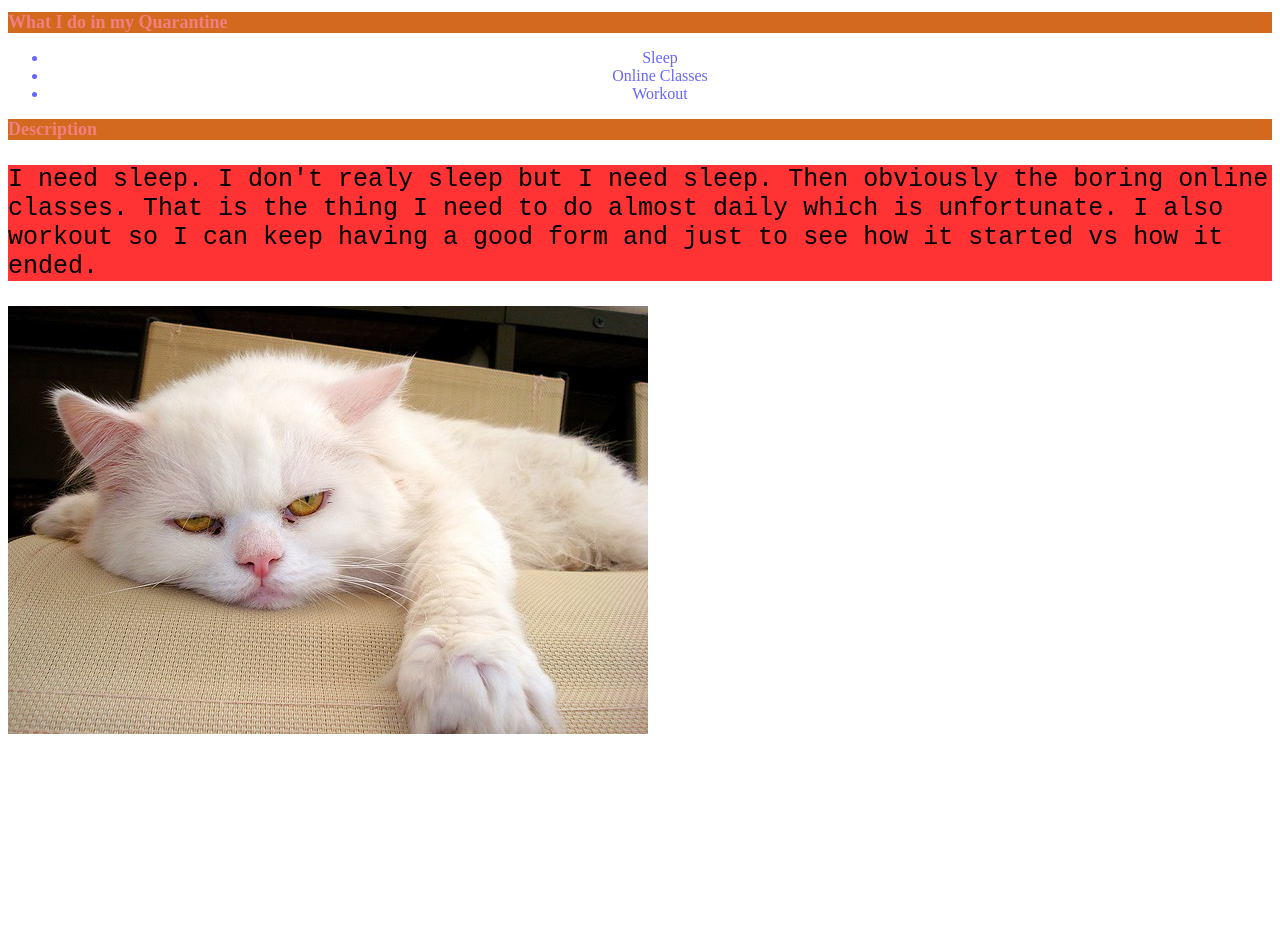
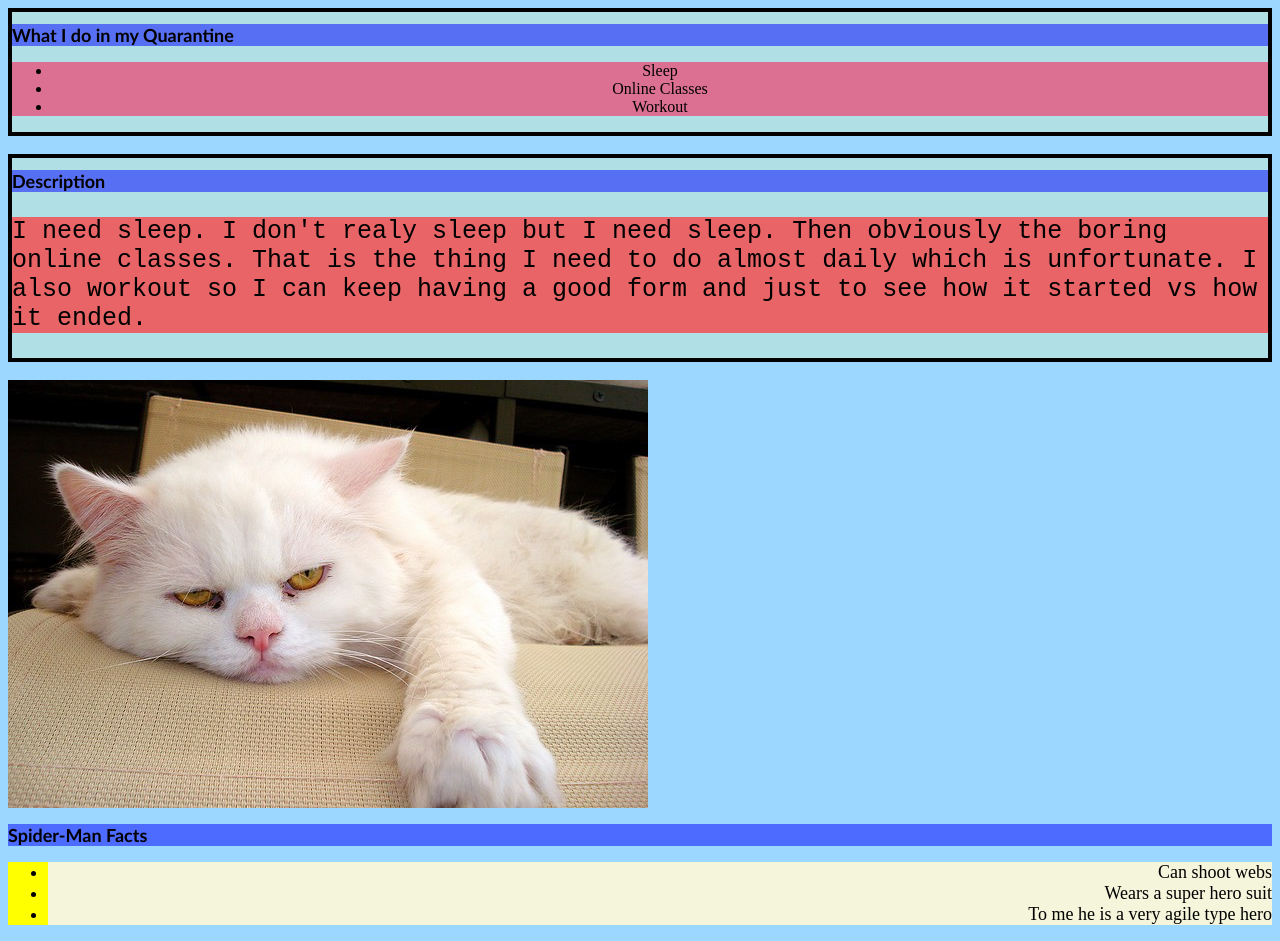
Before and after one commit to ChristianManzano/WebDesign2021, a plain HTML site: page Css Practice/csspractice.html in a window 1280 px wide. Before the commit the page ends 800 px from the top, so only its background shows below. Drawn offline with Linux system fonts and the light colour scheme; a script that the page names is missing.

Commit message:
Id's and Classes

```diff
--- a/Css Practice/csspractice.html
+++ b/Css Practice/csspractice.html
@@ -8,25 +8,41 @@
     </head>
     <body>
         <!-- My Quarantine Activity (tags) -->
+        <div class="quarantine">
             <h1>What I do in my Quarantine</h1>
 
-        <ul>
+        <ul id="quarantineActivities">
             <li>Sleep</li>
             <li>Online Classes</li>
             <li>Workout</li>
+        </ul>
+        </div>
 
-        </ul>
+        <br>
+
+        <div class="quarantine">
             <h1>Description</h1>
             <p>I need sleep. I don't realy sleep but I need sleep.
                 Then obviously the boring online classes. That is the thing I need to do almost daily which is unfortunate.
                 I also workout so I can keep having a good form and just to see how it started vs how it ended.
             </p>
+        </div>
+
+        <br>
+
         <img src="bored.jpg"
 
 
 
 
         <!-- Superhero Activity (id) -->
+        <h1>Spider-Man Facts</h1>
+        <ul id="superheroList">
+            <li id="firstlist">Can shoot webs</li>
+            <li id="secondlist">Wears a super hero suit</li>
+            <li id="thirdlist">To me he is a very agile type hero</li>
+
+        </ul>
 
 
 
--- a/Css Practice/style.css
+++ b/Css Practice/style.css
@@ -1,20 +1,53 @@
 h1 {
-    color:aquamarine;
-    background-color:aquamarine;
+    color:black;
+    background-color:black;
     font-size: large;
+    font-family: Optima, sans-serif;
+
 }
 ul {
     text-align: center;
 
-    color: rgb(102, 102, 255)
+    color: rgb(0, 0, 0)
 }
 p {
-    background-color: #ff3333;
+    background-color: #ff3333b6;
     font-size: 25px;
     font-family: 'Courier New', Courier, monospace;
 }
 
 h1 {
-    color: lightcoral;
-    background-color: chocolate;
+    color: black;
+    background-color: rgba(0, 0, 255, 0.5);
 }
+
+
+
+#superheroList {
+    text-align: right;
+    background-color: yellow;
+}
+
+#firstlist {
+    background-color: beige;
+}
+#secondlist {
+    background-color: beige;
+}
+#thirdlist {
+    background-color: beige;
+}
+#firstlist, #secondlist, #thirdlist {
+    font-size: large;
+}
+#quarantineActivities {
+    background-color: palevioletred;
+}
+.quarantine {
+    background-color: powderblue;
+    border:4px solid black
+}
+
+body {
+    background-color:rgba(0, 153, 255, 0.39);
+}
```
Also changed, not shown: Project/Index.html (+16 -0 lines). Lines whose indentation alone changed are shown as unchanged.
